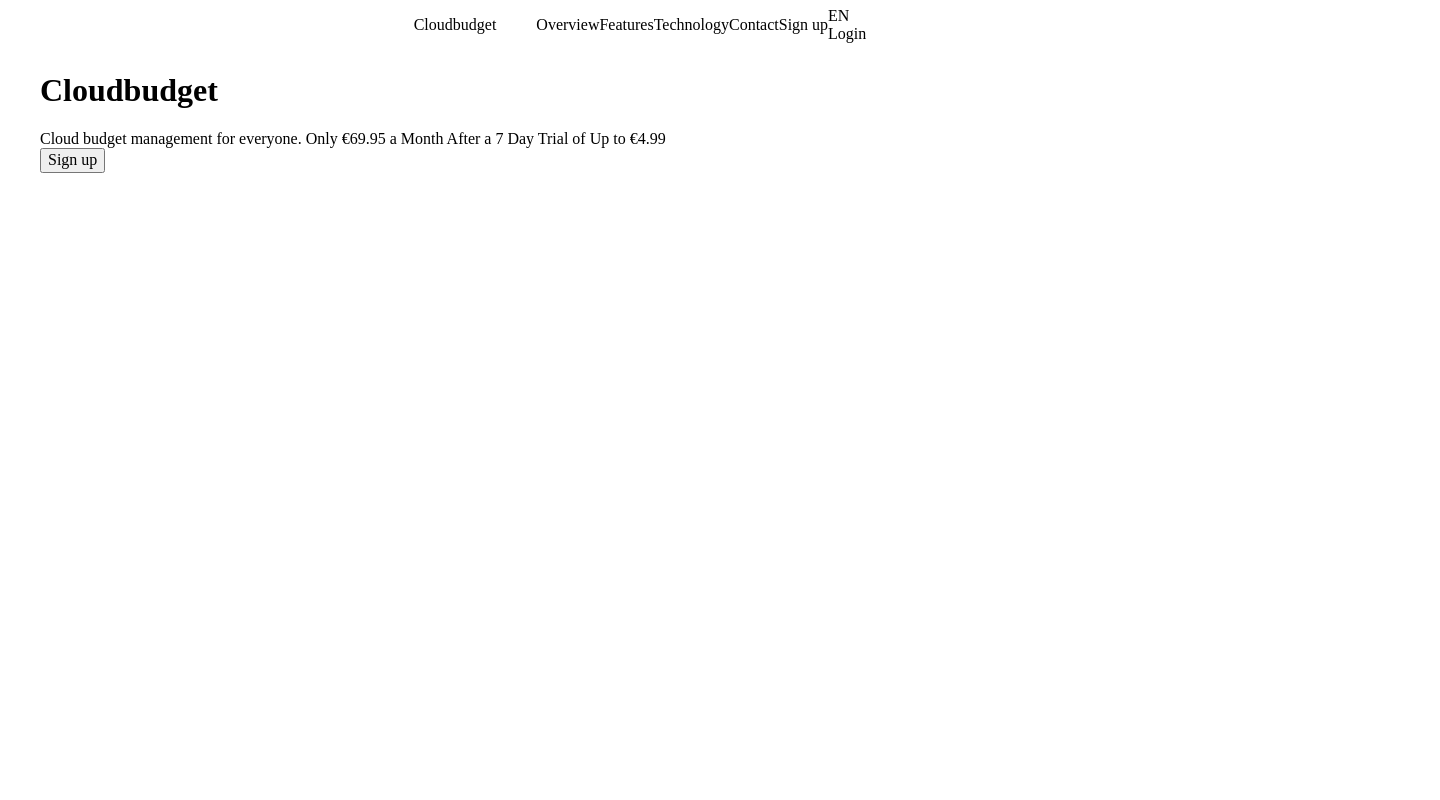
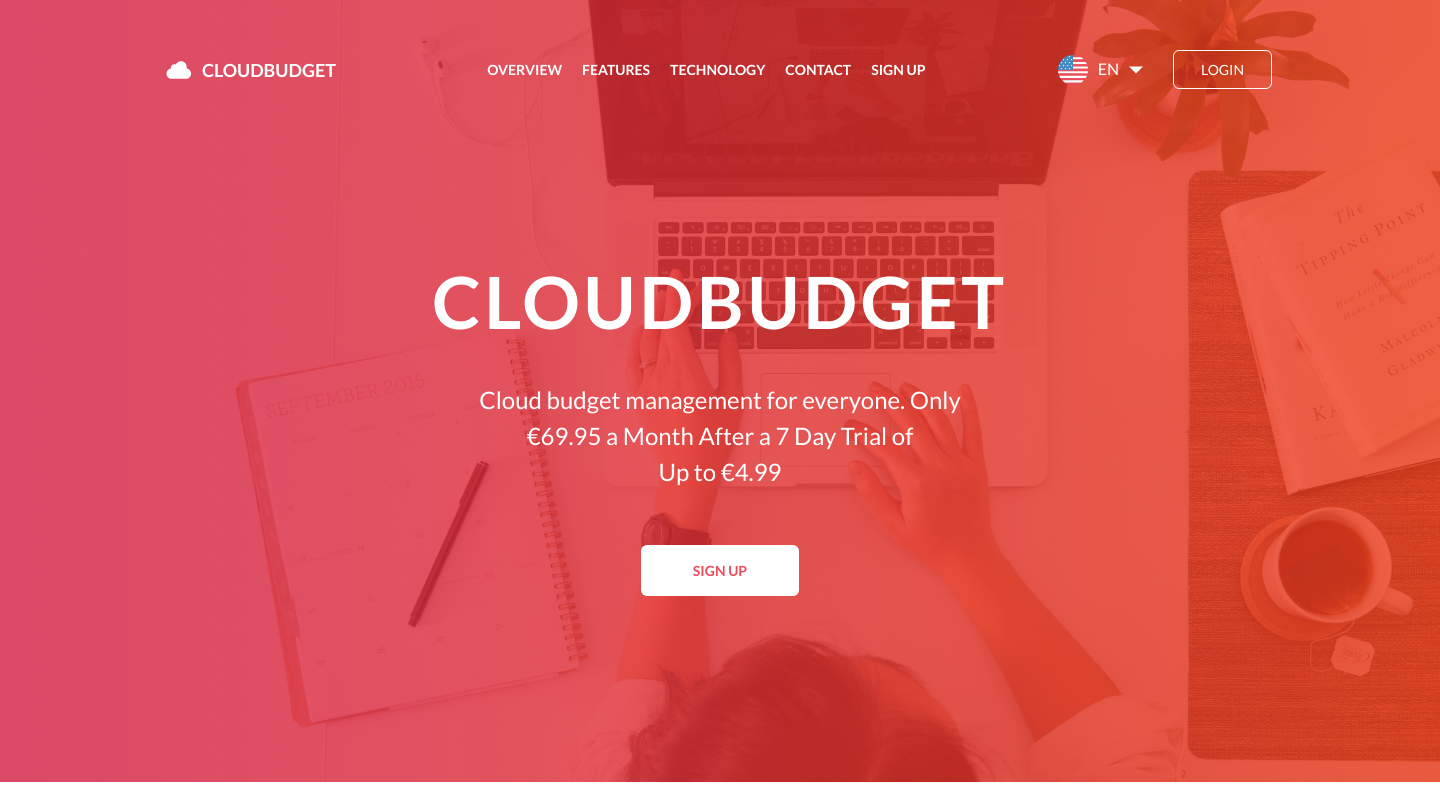
Before and after one commit to plovislov/CloudBudget, a plain HTML site: page app/index.html in a window 1280 px wide. Shown: the whole page, 1440 px wide, since content can reach past the window. Drawn offline with nearby package versions, Linux system fonts and the light colour scheme; files that its build step writes are made by us from their sources.

Commit message:
First-screen

```diff
--- a/app/index.html
+++ b/app/index.html
@@ -13,9 +13,9 @@
     <meta name="viewport" content="width=device-width, initial-scale=1, maximum-scale=1">
 
     <!-- Template Basic Images Start -->
-    <meta property="og:image" content="path/to/image.jpg">
-    <link rel="icon" href="img/favicon/favicon.ico">
-    <link rel="apple-touch-icon" sizes="180x180" href="img/favicon/apple-touch-icon-180x180.png">
+<!--    <meta property="og:image" content="path/to/image.jpg">-->
+<!--    <link rel="icon" href="img/favicon.ico">-->
+<!--    <link rel="apple-touch-icon" sizes="180x180" href="img/favicon/apple-touch-icon-180x180.png">-->
     <!-- Template Basic Images End -->
 
     <!-- Custom Browsers Color Start -->
@@ -30,6 +30,9 @@
 <body>
 
 <div class="site-wrapper">
+    <div class="first-screen">
+        <div class="first-screen__layer"></div>
+        <div class="first-screen__background"></div>
         <header class="header">
             <div class="logo">Cloudbudget</div>
             <nav class="navigation">
@@ -50,9 +53,10 @@
         <div class="center-info">
             <h1 class="h1">Cloudbudget</h1>
             <div class="undertitle">Cloud budget management for everyone. Only €69.95 a Month After a 7 Day Trial of
-            Up to €4.99
+                <br>Up to €4.99
             </div>
             <button class="btn--main">Sign up</button>
+        </div>
     </div>
 
 
--- a/app/scss/common.scss
+++ b/app/scss/common.scss
@@ -1,5 +1,9 @@
 .site-wrapper {
-  width: 1200px;
+  width: 1440px;
   margin-right: auto;
   margin-left: auto;
 }
+
+body * {
+  font-family: 'Lato', sans-serif;
+}
--- a/app/scss/first-screen.scss
+++ b/app/scss/first-screen.scss
@@ -1,10 +1,152 @@
+.first-screen {
+  position: relative;
+  color: white;
+  padding-bottom: 186px;
+
+  &__layer {
+    position: absolute;
+    top: 0;
+    left: 0;
+    display: flex;
+    width: 100%;
+    height: 100%;
+    background: linear-gradient(90deg, rgba(213, 32, 71, 0.8) 0%, rgba(238, 61, 27, 0.8) 100%);
+    z-index: -1;
+  }
+
+  &__background {
+    z-index: -2;
+    background: url('../img/first-screen__background.jpg');
+    position: absolute;
+    top: 0;
+    left: 0;
+    display: flex;
+    width: 100%;
+    height: 100%;
+  }
+
+}
+
 .header {
   display: flex;
-  justify-content: center;
+  justify-content: space-between;
   align-items: center;
+  padding: 45px 165px;
 }
 
 .menu {
   list-style: none;
   display: flex;
+
+  &__item {
+    margin-right: 20px;
+    font-style: normal;
+    font-weight: bold;
+    font-size: 14px;
+    line-height: 17px;
+    display: flex;
+    align-items: center;
+    text-transform: uppercase;
+  }
 }
+
+.logo {
+  font-style: normal;
+  padding-left: 37px;
+  font-weight: bold;
+  font-size: 18px;
+  line-height: 22px;
+  display: flex;
+  align-items: center;
+  text-transform: uppercase;
+  background: url('../img/dashicons-cloud.svg') no-repeat left center;
+}
+
+.controls {
+  display: flex;
+
+  &__lang {
+    position: relative;
+    margin-right: 30px;
+    padding-left: 41px;
+    padding-right: 24px;
+    background: url('../img/controls__lang.svg') no-repeat center left;
+    min-height: 32px;
+    display: flex;
+    align-items: center;
+
+    &::after {
+      content: '';
+      position: absolute;
+      top: 50%;
+      transform: translateY(-50%);
+      right: 0;
+      display: block;
+      width: 0;
+      height: 0;
+      border-left: 7px solid transparent;
+      border-right: 7px solid transparent;
+      border-top: 7px solid #fff;
+    }
+  }
+
+  &__login {
+    font-style: normal;
+    font-weight: normal;
+    font-size: 14px;
+    line-height: 17px;
+    display: flex;
+    align-items: center;
+    text-align: center;
+    text-transform: uppercase;
+    border: 1px solid #FFFFFF;
+    box-sizing: border-box;
+    border-radius: 6px;
+    padding: 10px 27px;
+    margin-right: 3px;
+  }
+}
+
+.center-info {
+  display: flex;
+  align-items: center;
+  flex-direction: column;
+}
+
+.h1 {
+  font-style: normal;
+  font-weight: bold;
+  font-size: 72px;
+  line-height: 86px;
+  display: flex;
+  align-items: center;
+  letter-spacing: 0.05em;
+  text-transform: uppercase;
+  margin-top: 119px;
+  margin-bottom: 38px;
+}
+
+.undertitle {
+  font-style: normal;
+  font-weight: 400;
+  font-size: 24px;
+  line-height: 150%;
+  text-align: center;
+  max-width: 540px;
+  margin-bottom: 55px;
+}
+
+.btn--main {
+  font-style: normal;
+  font-weight: 600;
+  font-size: 14px;
+  line-height: 17px;
+  display: flex;
+  align-items: center;
+  text-transform: uppercase;
+  color: #ED4C5C;
+  background: #FFFFFF;
+  border-radius: 6px;
+  border: none;
+  padding: 17px 52px;
+}
```
Also changed, not shown: app/img/@2x/preview.jpg (deleted), app/img/_src/preview.jpg (deleted), app/img/controls__lang.svg (added), app/img/dashicons-cloud.svg (added), app/img/favicon/apple-touch-icon-180x180.png (deleted), app/img/favicon/favicon.ico (deleted), app/img/first-screen__background.jpg (added), 1 other file. Lines whose indentation alone changed are shown as unchanged.
